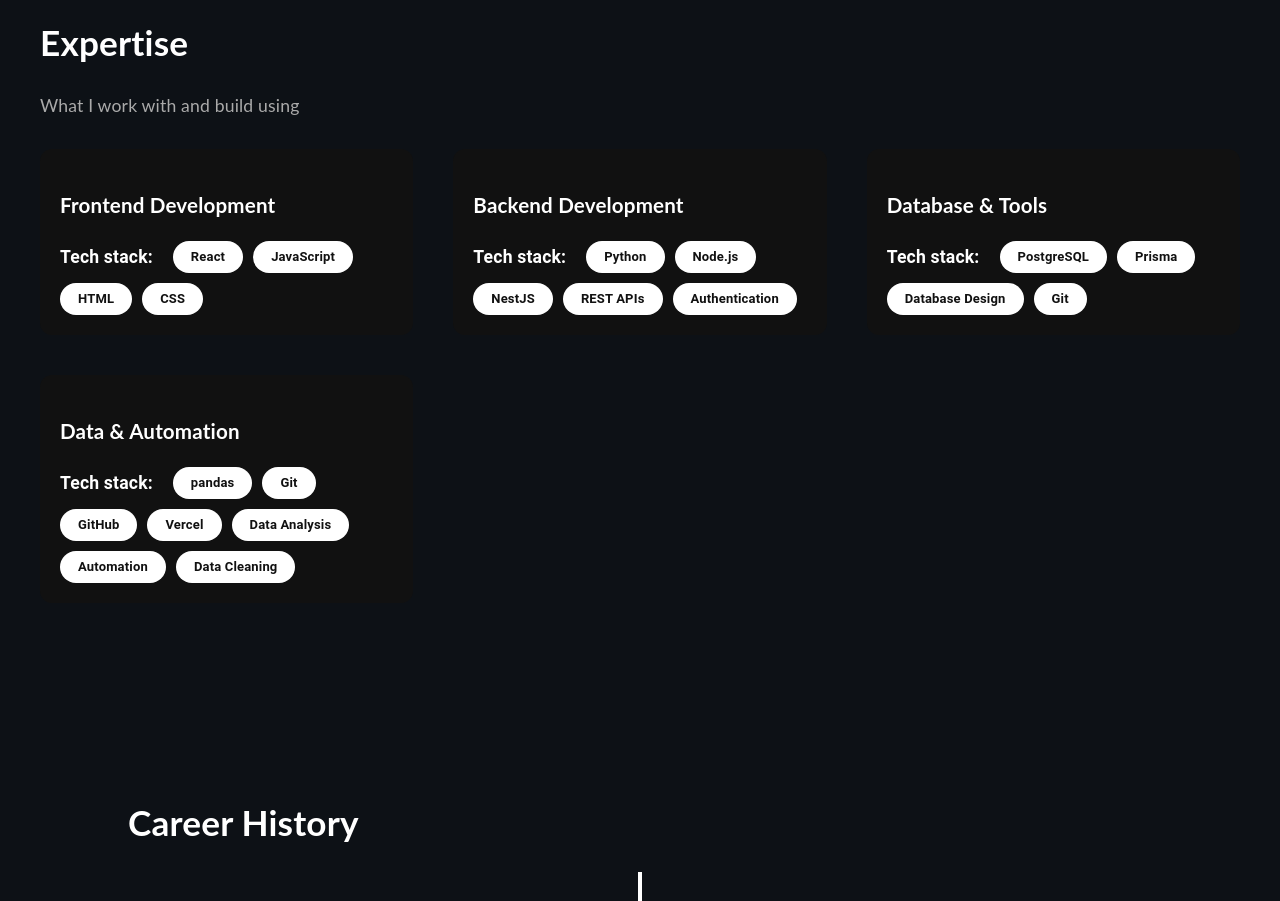
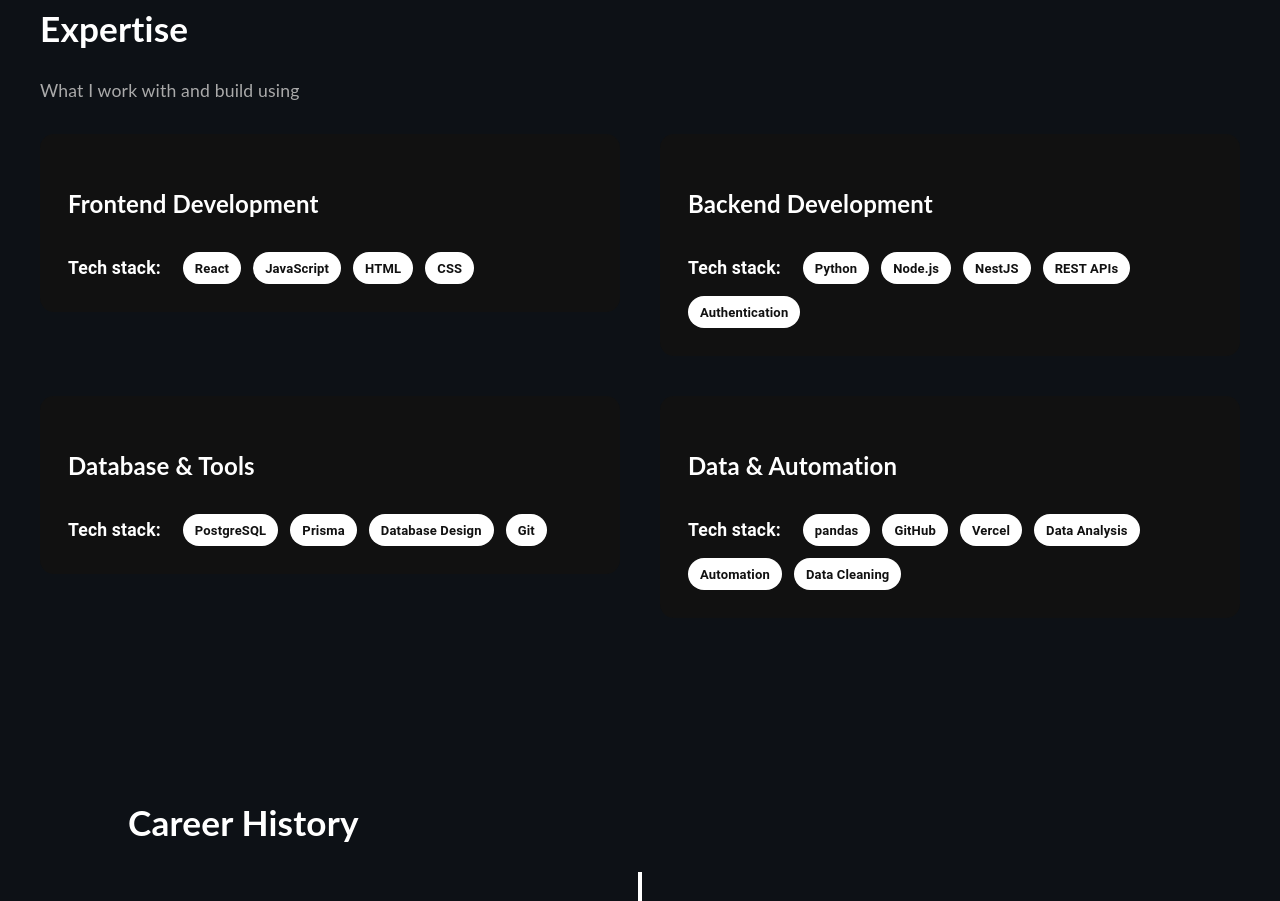
Before and after one commit to VenkatM77797/venkatm77797.github.io, a React (Create React App) app: page / in a window 1280 px wide. Shown: the part 920-1821 px from the top of the page. Built offline with nearby package versions, Linux system fonts and the light colour scheme.

Commit message:
Fixed Night theme

```diff
--- a/src/assets/styles/Expertise.scss
+++ b/src/assets/styles/Expertise.scss
@@ -1,44 +1,98 @@
-/* Whole Expertise section */
 #expertise {
   width: 100%;
-  min-height: 100vh;        /* keeps Career below the fold on all screens */
-  padding: 70px 20px 90px;  /* top/right-left/bottom */
+  min-height: 100vh;
+  padding: 70px 20px 90px;
   box-sizing: border-box;
 }
 
-/* Container */
+/* Light theme */
+.light #expertise,
+body.light #expertise,
+[data-theme="light"] #expertise {
+  background-color: #ffffff;
+  color: #111111;
+}
+
+.light #expertise h1,
+.light #expertise .subtitle,
+body.light #expertise h1,
+body.light #expertise .subtitle,
+[data-theme="light"] #expertise h1,
+[data-theme="light"] #expertise .subtitle {
+  color: #111111 !important;
+}
+
+/* Dark theme */
+.dark #expertise,
+body.dark #expertise,
+[data-theme="dark"] #expertise {
+  background-color: #0d1117;
+  color: #ffffff;
+}
+
+.dark #expertise h1,
+.dark #expertise .subtitle,
+body.dark #expertise h1,
+body.dark #expertise .subtitle,
+[data-theme="dark"] #expertise h1,
+[data-theme="dark"] #expertise .subtitle {
+  color: #ffffff !important;
+}
+
 .skills-container {
   max-width: 1200px;
   margin: 0 auto;
 }
 
-/* Grid */
 .skills-grid {
   display: grid;
-  grid-template-columns: repeat(3, 1fr);
+  grid-template-columns: repeat(2, 1fr);
   gap: 40px;
   align-items: start;
 }
 
-/* Each card */
 .skill {
   width: 100%;
+  background-color: #111111;
+  color: #ffffff;
+  padding: 28px;
+  border-radius: 14px;
+  box-sizing: border-box;
 }
 
-/* Chips wrap nicely */
+.skill h3 {
+  color: #ffffff !important;
+  font-size: 1.5rem;
+  margin-bottom: 30px;
+}
+
 .flex-chips {
   display: flex;
   flex-wrap: wrap;
-  gap: 10px;
+  gap: 12px;
   align-items: center;
 }
 
 .chip-title {
   margin-right: 10px;
   white-space: nowrap;
+  color: #ffffff !important;
+  font-weight: 700;
+  font-size: 1.1rem;
 }
 
-/* ✅ Tablet */
+#expertise .chip.MuiChip-root {
+  background-color: #ffffff !important;
+  color: #111111 !important;
+  border-radius: 999px !important;
+  font-weight: 600 !important;
+}
+
+#expertise .chip.MuiChip-root .MuiChip-label {
+  color: #111111 !important;
+  font-weight: 600 !important;
+}
+
 @media (max-width: 1024px) {
   .skills-grid {
     grid-template-columns: repeat(2, 1fr);
@@ -46,54 +100,20 @@
   }
 }
 
-/* ✅ Mobile */
 @media (max-width: 600px) {
   #expertise {
     padding: 60px 16px 80px;
-    min-height: auto;       /* better on small screens */
+    min-height: auto;
   }
 
   .skills-grid {
-    grid-template-columns: 1fr;  /* stack */
+    grid-template-columns: 1fr;
     gap: 22px;
   }
 
   .chip-title {
-    width: 100%;            /* "Tech stack:" goes on its own line */
+    width: 100%;
     margin-right: 0;
     margin-bottom: 6px;
   }
 }
-/* Force MUI chip to be visible on dark background */
-#expertise .chip.MuiChip-root {
-  background-color: #ffffff !important;
-  color: #111111 !important;
-  border: 1px solid rgba(255, 255, 255, 0.15) !important;
-}
-
-#expertise .chip .MuiChip-label {
-  color: #111111 !important;
-  font-weight: 600;
-}
-/* ===== Fix chip visibility (MUI overrides) ===== */
-#expertise .flex-chips .chip {
-  opacity: 1 !important;
-  background: #ffffff !important;
-  border: none !important;
-}
-
-#expertise .flex-chips .chip,
-#expertise .flex-chips .chip * {
-  color: #111111 !important;
-}
-
-#expertise .chip-title {
-  color: #ffffff !important;
-  font-weight: 600;
-}
-
-/* Optional: make chips look better */
-#expertise .flex-chips .chip.MuiChip-root {
-  border-radius: 999px !important;
-  padding: 2px 6px !important;
-}
--- a/src/components/Expertise.tsx
+++ b/src/components/Expertise.tsx
@@ -1,15 +1,8 @@
 import React from "react";
 import Chip from "@mui/material/Chip";
 import "../assets/styles/Expertise.scss";
-import { GitHub } from "@mui/icons-material";
 
-
-const frontendTools = [
-  "React",
-  "JavaScript",
-  "HTML",
-  "CSS",
-];
+const frontendTools = ["React", "JavaScript", "HTML", "CSS"];
 
 const backendTools = [
   "Python",
@@ -23,35 +16,32 @@
   "PostgreSQL",
   "Prisma",
   "Database Design",
-  "Git"
+  "Git",
 ];
 
 const dataTools = [
   "pandas",
-  "Git",
   "GitHub",
   "Vercel",
   "Data Analysis",
   "Automation",
-  "Data Cleaning"
+  "Data Cleaning",
 ];
 
 function Expertise() {
   return (
     <div className="container" id="expertise">
       <div className="skills-container">
-
         <h1>Expertise</h1>
         <p className="subtitle">What I work with and build using</p>
 
         <div className="skills-grid">
-
           <div className="skill">
             <h3>Frontend Development</h3>
             <div className="flex-chips">
               <span className="chip-title">Tech stack:</span>
-              {frontendTools.map((tool, index) => (
-                <Chip key={index} className="chip" label={tool} />
+              {frontendTools.map((tool) => (
+                <Chip key={tool} className="chip" label={tool} />
               ))}
             </div>
           </div>
@@ -60,8 +50,8 @@
             <h3>Backend Development</h3>
             <div className="flex-chips">
               <span className="chip-title">Tech stack:</span>
-              {backendTools.map((tool, index) => (
-                <Chip key={index} className="chip" label={tool} />
+              {backendTools.map((tool) => (
+                <Chip key={tool} className="chip" label={tool} />
               ))}
             </div>
           </div>
@@ -70,8 +60,8 @@
             <h3>Database & Tools</h3>
             <div className="flex-chips">
               <span className="chip-title">Tech stack:</span>
-              {databaseTools.map((tool, index) => (
-                <Chip key={index} className="chip" label={tool} />
+              {databaseTools.map((tool) => (
+                <Chip key={tool} className="chip" label={tool} />
               ))}
             </div>
           </div>
@@ -80,12 +70,11 @@
             <h3>Data & Automation</h3>
             <div className="flex-chips">
               <span className="chip-title">Tech stack:</span>
-              {dataTools.map((tool, index) => (
-                <Chip key={index} className="chip" label={tool} />
+              {dataTools.map((tool) => (
+                <Chip key={tool} className="chip" label={tool} />
               ))}
             </div>
           </div>
-
         </div>
       </div>
     </div>
```
